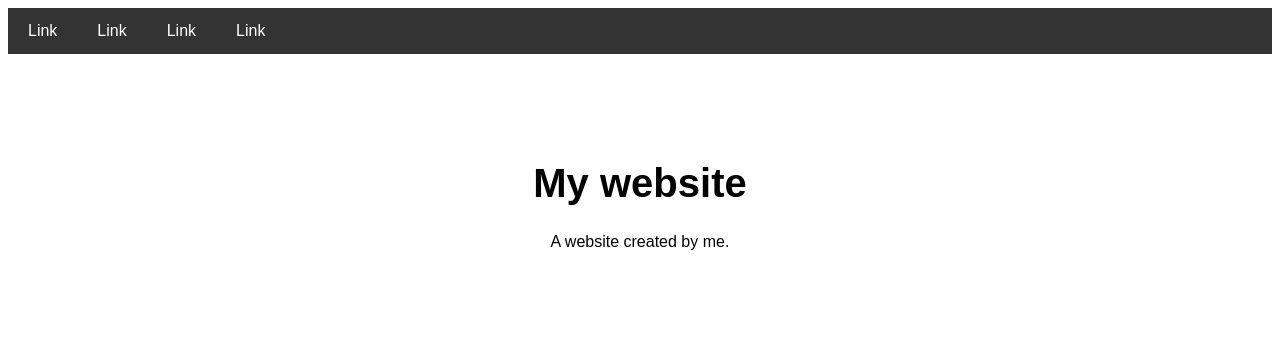
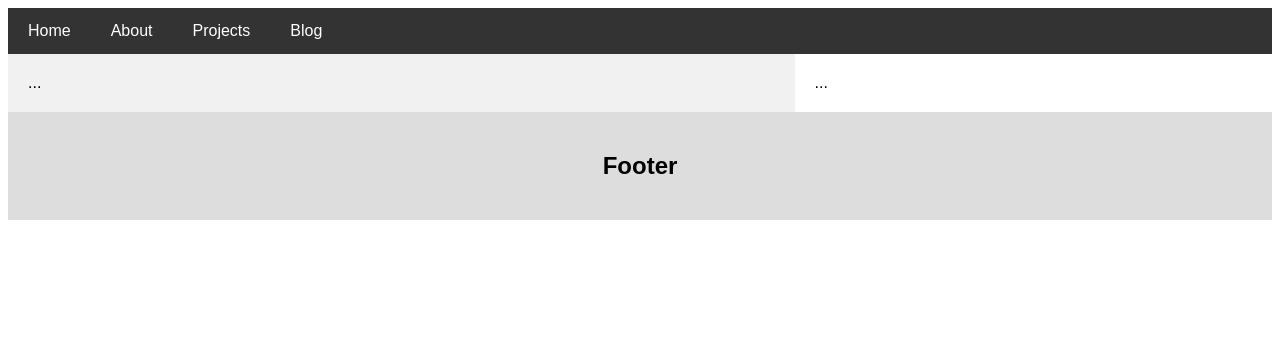
Before and after one commit to Joehl1103/personal-website, a website: page frontend/index.html in a window 1280 px wide. Drawn offline with Linux system fonts and the light colour scheme.

Commit message:
replaced basic index.html components with web components

```diff
--- a/frontend/index.css
+++ b/frontend/index.css
@@ -2,17 +2,19 @@ body {
   font-family: Arial, Helvetica, sans-serif;
 }
 
-.header {
+/*HEADER*/
+header {
   padding: 80px;
   text-align: center;
   background: #ffffff;
   color: black;
 }
 
-.header h1 {
+header h1 {
   font-size: 40px;
 }
 
+/* NAVBAR */
 .navbar {
   overflow: hidden;
   background-color: #333;
@@ -35,3 +37,46 @@ body {
   background-color: #ddd;
   color: black;
 }
+
+/* */
+* {
+  box-sizing: border-box;
+}
+
+.row {
+  display: flex;
+  flex-wrap: wrap;
+}
+
+.side {
+  flex: 30%;
+  background-color: #f1f1f1;
+  padding: 20px;
+}
+
+.main {
+  flex: 70px;
+  background-color: white;
+  padding: 20px;
+}
+
+@media screen and (max-width: 700px) {
+  .row {
+    flex-direction: column;
+  }
+}
+
+@media screen and (max-width: 400px) {
+  .navbar a {
+    float: none;
+    width: 100%;
+  }
+}
+
+/* FOOTER */
+
+.footer {
+  padding: 20px;
+  text-align: center;
+  background: #ddd;
+}
--- a/frontend/index.html
+++ b/frontend/index.html
@@ -4,19 +4,25 @@
     <title>Page Title</title>
     <meta charset="UTF-8" />
     <meta name="viewport" content="width=device-width, initial-scale=1" />
-    <style></style>
     <link href="./index.css" rel="stylesheet" />
+    <script
+      src="./src/components/header.js"
+      type="text/javascript"
+      defer
+    ></script>
+    <script src="./src/components/nav.js" type="text/javascript" defer></script>
+    <script
+      src="./src/components/footer.js"
+      type="text/javascript"
+      defer
+    ></script>
   </head>
   <body>
-    <div class="navbar">
-      <a href="#">Link</a>
-      <a href="#">Link</a>
-      <a href="#">Link</a>
-      <a href="#">Link</a>
+    <nav-component></nav-component>
+    <div class="row">
+      <div class="side">...</div>
+      <div class="main">...</div>
     </div>
-    <div class="header">
-      <h1>My website</h1>
-      <p>A website created by me.</p>
-    </div>
+    <footer-component></footer-component>
   </body>
 </html>
--- /dev/null
+++ b/frontend/src/components/footer.js
@@ -0,0 +1,19 @@
+class Footer extends HTMLElement {
+  constructor() {
+    super();
+  }
+
+  connectedCallback() {
+    this.render();
+  }
+
+  render() {
+    this.innerHTML = `
+    <div class="footer">
+      <h2>Footer</h2>
+    </div>
+  `;
+  }
+}
+
+customElements.define("footer-component", Footer);
--- /dev/null
+++ b/frontend/src/components/nav.js
@@ -0,0 +1,22 @@
+class Nav extends HTMLElement {
+  constructor() {
+    super();
+  }
+
+  connectedCallback() {
+    this.render();
+  }
+
+  render() {
+    this.innerHTML = `
+    <div class="navbar">
+      <a href="./src/home.html">Home</a>
+      <a href="./src/about.html">About</a>
+      <a href="./src/projects.html">Projects</a>
+      <a href="./src/blog.html">Blog</a>
+    </div>
+  `;
+  }
+}
+
+customElements.define("nav-component", Nav);
```
Also changed, not shown: frontend/src/about.html (added), frontend/src/home.html (added).
